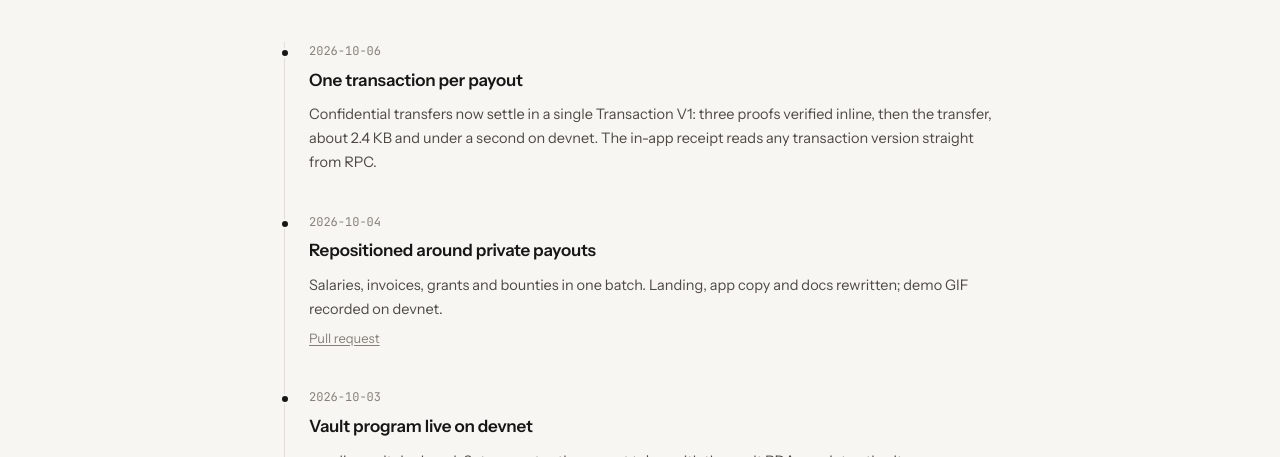
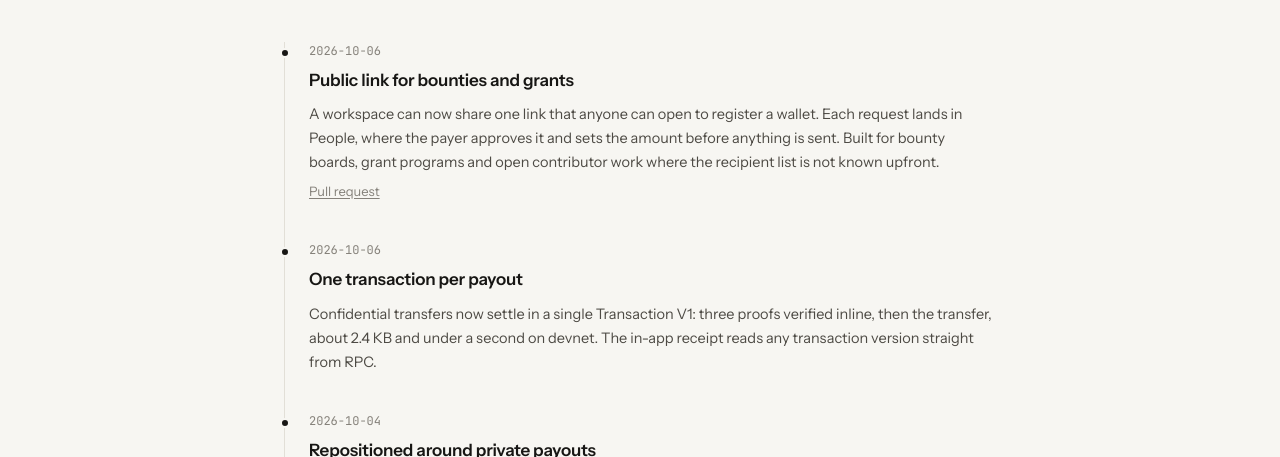
Before and after one commit to successaje/payslip, a Next.js app: page /changelog in a window 1280 px wide. Shown: the part 264-721 px from the top of the page. Built offline with nearby package versions, Linux system fonts and the light colour scheme; no server answers.

Commit message:
docs: changelog, README and product notes for the public claim link; fix copy spacing on the claim page

```diff
--- a/src/app/changelog/page.tsx
+++ b/src/app/changelog/page.tsx
@@ -7,6 +7,12 @@ export const metadata: Metadata = {
 };
 
 const entries: { date: string; title: string; body: string; href?: string }[] = [
+  {
+    date: "2026-10-06",
+    title: "Public link for bounties and grants",
+    body: "A workspace can now share one link that anyone can open to register a wallet. Each request lands in People, where the payer approves it and sets the amount before anything is sent. Built for bounty boards, grant programs and open contributor work where the recipient list is not known upfront.",
+    href: "https://github.com/successaje/payslip/pull/17",
+  },
   {
     date: "2026-10-06",
     title: "One transaction per payout",
--- a/src/components/join/ClaimFlow.tsx
+++ b/src/components/join/ClaimFlow.tsx
@@ -145,7 +145,7 @@ function RegisterStep({
         maxLength={200}
       />
       <p className="text-[13px] text-ink-3 text-pretty">
-        Your wallet will ask for one signature to derive your private keys and one transaction to register your account.
+        Your wallet will ask for one signature to derive your private keys and one transaction to register your account.{" "}
         {companyName} then approves you and sets the amount. You will see it the moment it lands.
       </p>
       <Button type="submit" size="lg" block trailingIcon={<ArrowRight size={16} />}>
```
Also changed, not shown: 3 other files (tests, documents, lock files or other folders).
